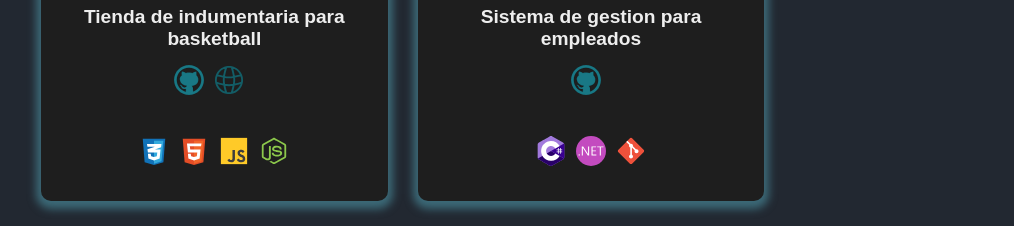
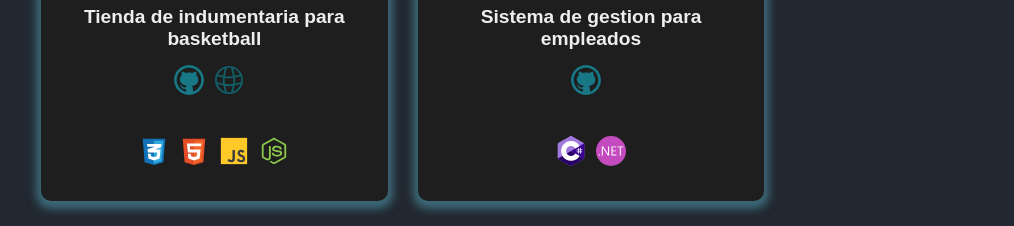
Before and after one commit to brian-h2/Portfolio, a React (Vite) app: page / in a window 1280 px wide. Shown: the part 2340-2566 px from the top of the page, without its empty margins (49-1063 px from the left). Built offline with nearby package versions, Linux system fonts and the light colour scheme.

Commit message:
New changes in proyects

```diff
--- a/src/components/proyects/proyects.jsx
+++ b/src/components/proyects/proyects.jsx
@@ -101,7 +101,6 @@ export function Proyects() {
                                 <div className='proyect-icons'>
                                     <img src={iconCsharp}/>
                                     <img src={iconNet}/>
-                                    <img src={iconGit}/>
 
                                 </div>
                         </div>
--- a/src/components/summary/summary.css
+++ b/src/components/summary/summary.css
@@ -82,9 +82,6 @@
     max-width: 1200px;
 }
 
-.summary .summary-content span{
-    color: black
-}
 
 .summary-history{
     text-align: center;
```
